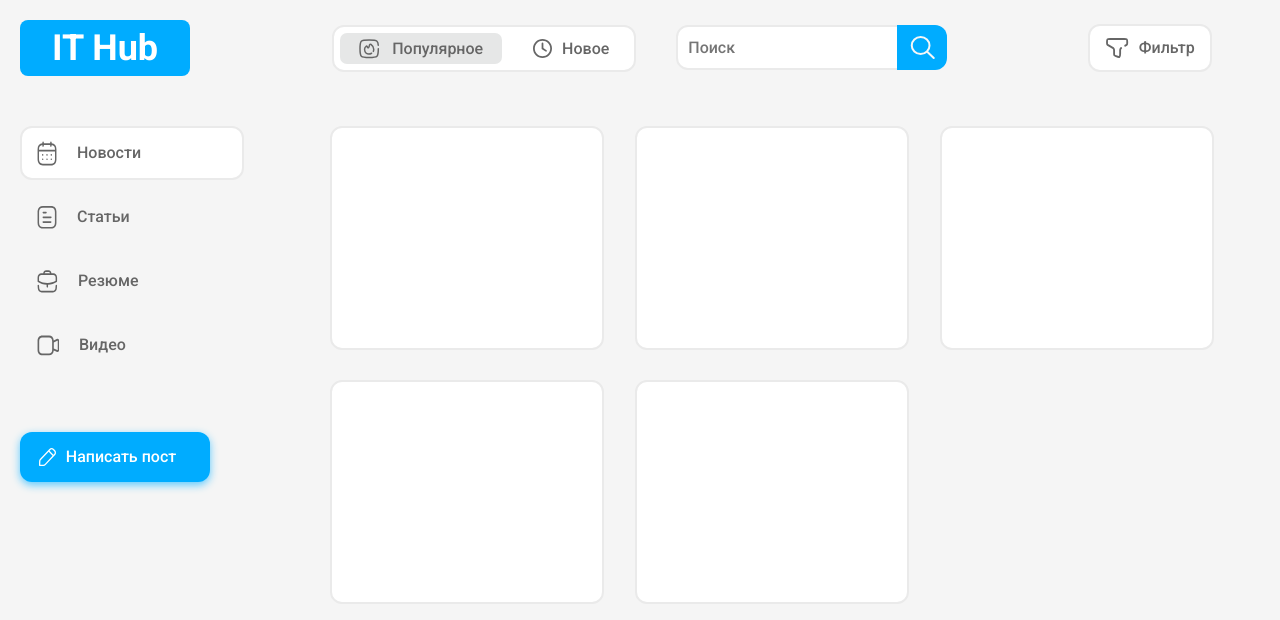
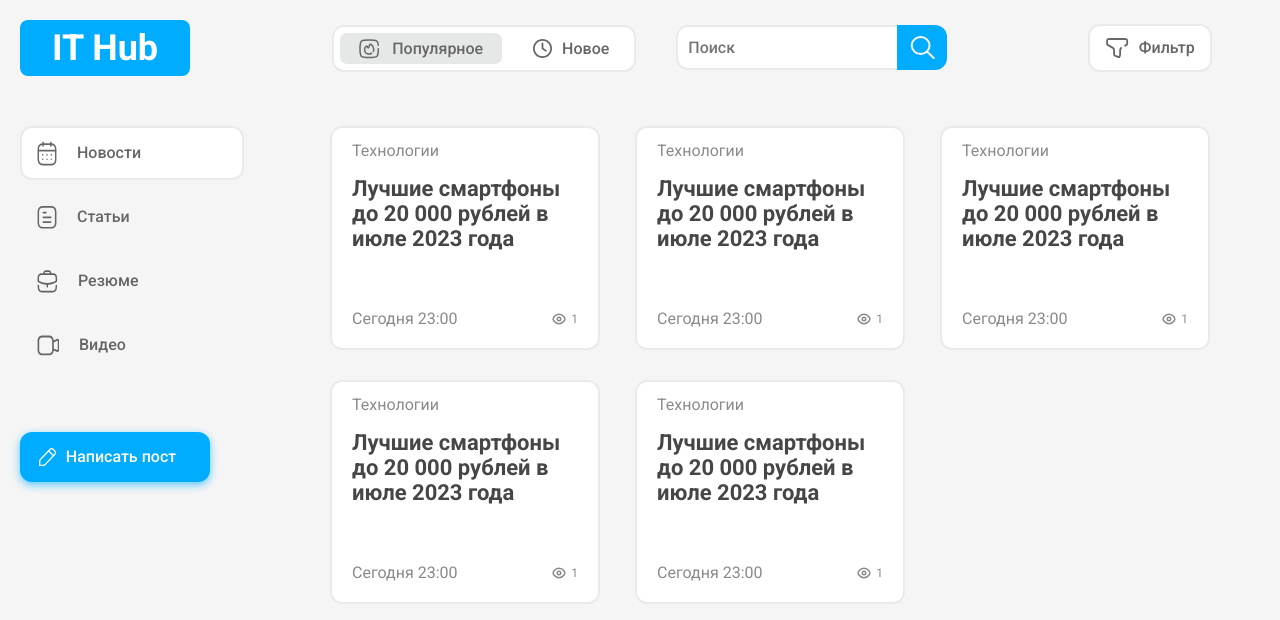
Before and after one commit to SpaceTeamX/ItHubFrontend, a React (Vite) app: page / in a window 1280 px wide. Shown: the top 620 px of the page. Built offline with nearby package versions, Linux system fonts and the light colour scheme.

Commit message:
Сверстал карточки из News

```diff
--- a/src/components/Content/News/News.jsx
+++ b/src/components/Content/News/News.jsx
@@ -1,11 +1,12 @@
+import NewsCard from './NewsCard/NewsCard'
 import style from './news.module.scss'
 
 const News = () => {
+
+
     return (
         <div className={style.content}>
-            {[...new Array(5)].map((item, index) =>
-                <div className={style.card} key={index}>{item}</div>
-            )}
+            {[...new Array(5)].map((item, index) => <NewsCard key={index}/>)}
         </div>
     )
 }
--- /dev/null
+++ b/src/components/Content/News/NewsCard/NewsCard.jsx
@@ -0,0 +1,25 @@
+import style from './newscard.module.scss'
+
+const NewsCard = () => {
+    return (
+        <div className={style.card}>
+            <div className={style.category}>
+                <p>Технологии</p>
+            </div>
+            <div className={style.title}>
+                <p>Лучшие смартфоны до 20 000 рублей в июле 2023 года</p>
+            </div>
+            <div className={style.wrapper}>
+                <div className={style.date}>
+                    <p>Сегодня 23:00</p>
+                </div>
+                <div className={style.views}>
+                    <img src="/assets/eye.svg" alt="" />
+                    <p>1</p>
+                </div>
+            </div>
+        </div>
+    )
+}
+
+export default NewsCard
--- /dev/null
+++ b/src/components/Content/News/NewsCard/newscard.module.scss
@@ -0,0 +1,29 @@
+.card {
+  height: 190px;
+  background: #fff;
+  border-radius: 12px;
+  border: 2px solid #eaeaea;
+  padding: 15px 20px;
+  color: #8a8a8a;
+
+  .title {
+    margin-top: 17px;
+    font-size: 22px;
+    font-weight: 700;
+    color: #464646;
+    line-height: normal;
+  }
+  .wrapper {
+    display: flex;
+    margin-top: 60px;
+    justify-content: space-between;
+    .views {
+      display: flex;
+      align-items: center;
+      p{
+        margin-left: 5px;
+        font-size: 12px;
+      }
+    }
+  }
+}
```
Also changed, not shown: public/assets/eye.svg (added).
